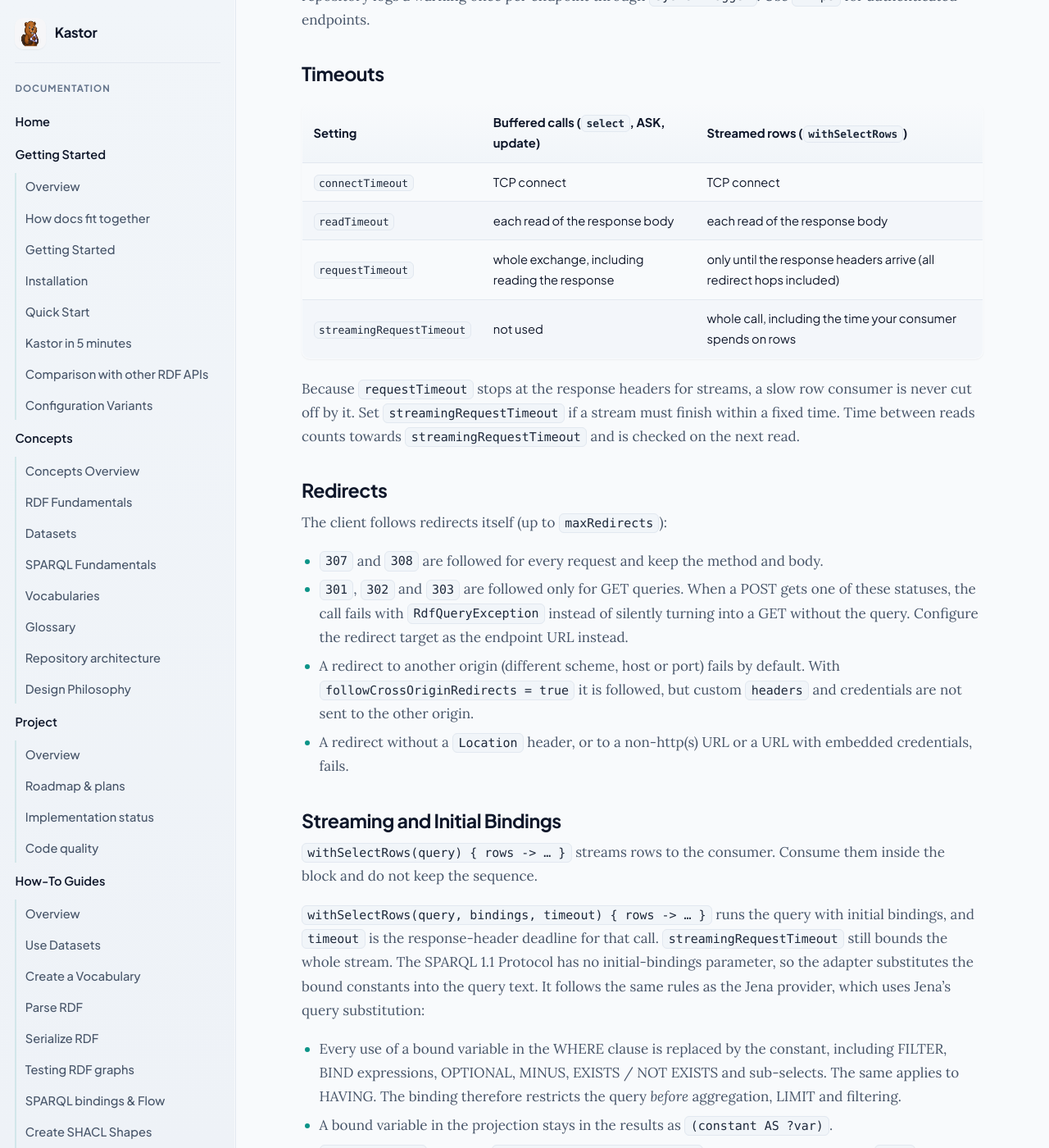
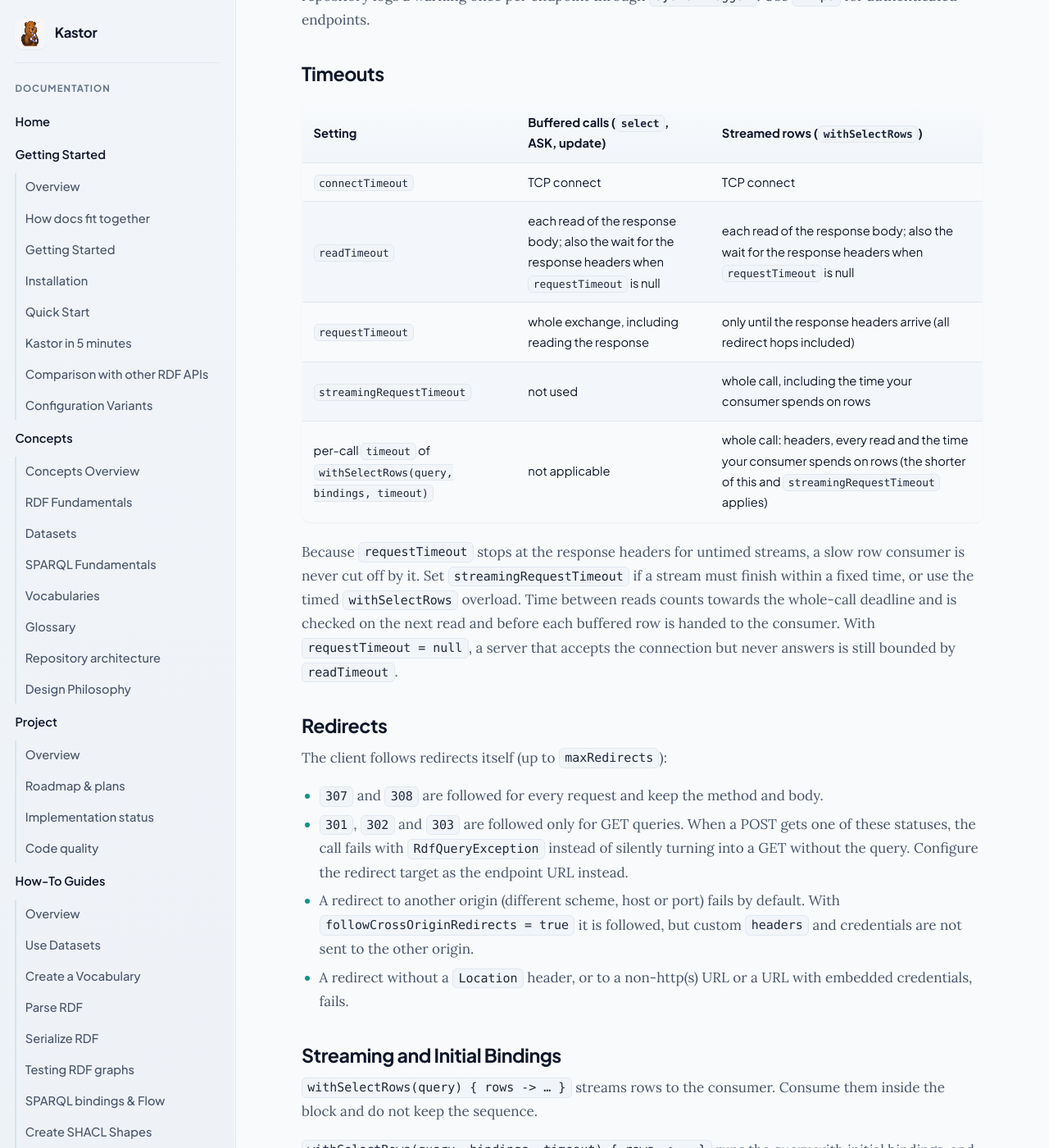
Before and after one commit to geoknoesis/kastor, a Jekyll site: the page built from docs/kastor/providers/sparql.md, in a window 1280 px wide and 1400 px high, scrolled down 3711 px. Shown: the whole window at 82% size. Built offline with Jekyll 4.4.1, drawn with Linux system fonts in a browser that asks for light colours; our own code applies the rules of GitHub Pages for plain Markdown files; some of the changed text lies outside the part shown.

Commit message:
docs: record round-three core, SPARQL and release fixes; document whole-call SPARQL timeouts
Co-Authored-By: Claude Opus 5 (1M context) <noreply@anthropic.com>

```diff
--- a/docs/kastor/providers/sparql.md
+++ b/docs/kastor/providers/sparql.md
@@ -109,11 +109,12 @@ When HTTP Basic credentials would be sent over plain `http` (for the query or th
 | Setting | Buffered calls (`select`, ASK, update) | Streamed rows (`withSelectRows`) |
 |---------|-----------------------------------------|----------------------------------|
 | `connectTimeout` | TCP connect | TCP connect |
-| `readTimeout` | each read of the response body | each read of the response body |
+| `readTimeout` | each read of the response body; also the wait for the response headers when `requestTimeout` is null | each read of the response body; also the wait for the response headers when `requestTimeout` is null |
 | `requestTimeout` | whole exchange, including reading the response | only until the response headers arrive (all redirect hops included) |
 | `streamingRequestTimeout` | not used | whole call, including the time your consumer spends on rows |
+| per-call `timeout` of `withSelectRows(query, bindings, timeout)` | not applicable | whole call: headers, every read and the time your consumer spends on rows (the shorter of this and `streamingRequestTimeout` applies) |
 
-Because `requestTimeout` stops at the response headers for streams, a slow row consumer is never cut off by it. Set `streamingRequestTimeout` if a stream must finish within a fixed time. Time between reads counts towards `streamingRequestTimeout` and is checked on the next read.
+Because `requestTimeout` stops at the response headers for untimed streams, a slow row consumer is never cut off by it. Set `streamingRequestTimeout` if a stream must finish within a fixed time, or use the timed `withSelectRows` overload. Time between reads counts towards the whole-call deadline and is checked on the next read and before each buffered row is handed to the consumer. With `requestTimeout = null`, a server that accepts the connection but never answers is still bounded by `readTimeout`.
 
 ## Redirects
 
@@ -128,7 +129,7 @@ The client follows redirects itself (up to `maxRedirects`):
 
 `withSelectRows(query) { rows -> … }` streams rows to the consumer. Consume them inside the block and do not keep the sequence.
 
-`withSelectRows(query, bindings, timeout) { rows -> … }` runs the query with initial bindings, and `timeout` is the response-header deadline for that call. `streamingRequestTimeout` still bounds the whole stream. The SPARQL 1.1 Protocol has no initial-bindings parameter, so the adapter substitutes the bound constants into the query text. It follows the same rules as the Jena provider, which uses Jena's query substitution:
+`withSelectRows(query, bindings, timeout) { rows -> … }` runs the query with initial bindings, and `timeout` bounds the whole call, including your consumer. A shorter `streamingRequestTimeout` still applies. The SPARQL 1.1 Protocol has no initial-bindings parameter, so the adapter substitutes the bound constants into the query text. It follows the same rules as the Jena provider, which uses Jena's query substitution:
 
 - Every use of a bound variable in the WHERE clause is replaced by the constant, including FILTER, BIND expressions, OPTIONAL, MINUS, EXISTS / NOT EXISTS and sub-selects. The same applies to HAVING. The binding therefore restricts the query *before* aggregation, LIMIT and filtering.
 - A bound variable in the projection stays in the results as `(constant AS ?var)`.
```
Also changed, not shown: CHANGELOG.md.
